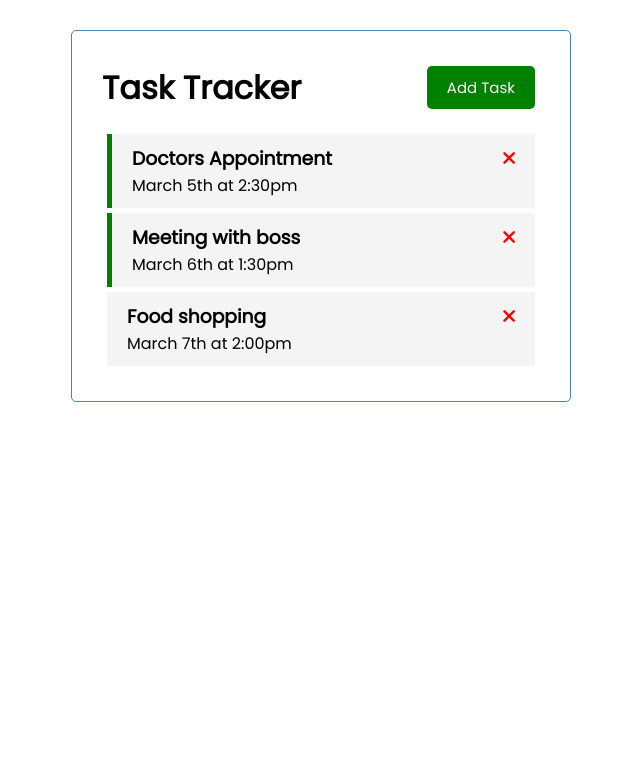
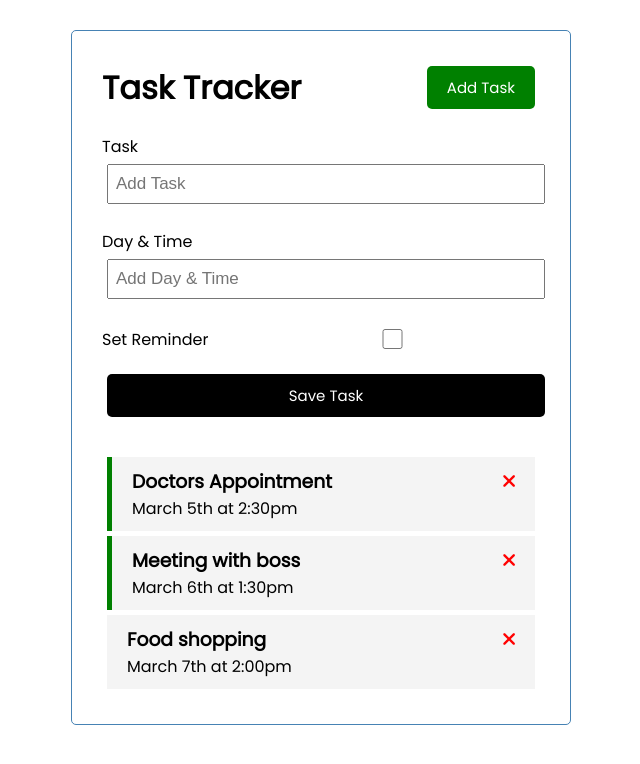
Before and after one commit to boydeptrai/vue-crash, a Vue app: page / in a window 1280 px wide. Shown: the top 764 px of the page, without its empty margins (319-959 px from the left). Built offline with nearby package versions, Linux system fonts and the light colour scheme.

Commit message:
add task components

```diff
--- a/src/App.vue
+++ b/src/App.vue
@@ -1,6 +1,7 @@
 <template>
   <div class="container">
     <Header title="Task Tracker" />
+    <AddTask @add-task="addTask" />
     <Tasks
       @toggle-reminder="toggleReminder"
       @delete-task="deleteTask"
@@ -12,12 +13,14 @@
 <script>
 import Header from "./components/Header.vue";
 import Tasks from "./components/Tasks.vue";
+import AddTask from "./components/AddTask.vue"
 export default {
   name: "App",
   components: {
     // eslint-disable-next-line vue/no-unused-components
     Header,
     Tasks,
+    AddTask
   },
   data() {
     return {
@@ -25,6 +28,9 @@
     };
   },
   methods: {
+    addTask(task) {
+      this.tasks = [...this.tasks,task]
+    },
     deleteTask(id) {
       if (confirm("Are you sure?")) {
         this.tasks = this.tasks.filter((task) => task.id !== id);
--- /dev/null
+++ b/src/components/AddTask.vue
@@ -0,0 +1,83 @@
+<template>
+     <form @submit="onSubmit" class="add-form">
+    <div class="form-control">
+      <label>Task</label>
+      <input v-model="text" type="text"  name="text" placeholder="Add Task" />
+    </div>
+    <div class="form-control">
+      <label>Day & Time</label>
+      <input
+        type="text"
+        name="day"
+        v-model="day"
+        placeholder="Add Day & Time"
+      />
+    </div>
+    <div class="form-control form-control-check">
+      <label>Set Reminder</label>
+      <input v-model="reminder" type="checkbox"  name="reminder" />
+    </div>
+
+    <input type="submit" value="Save Task" class="btn btn-block" />
+  </form>
+</template>
+<script>
+export default {
+    name: 'AddTask',
+    data() {
+        return {
+            text: '',
+            day:'',
+            reminder: false
+        }
+    },
+    methods: {
+        onSubmit(e) {
+            e.preventDefault();
+
+
+            if (!this.text) {
+                alert('Please add a task')
+                return
+            }
+            const newTask = {
+                text: this.text,
+                day: this.day,
+                reminder: this.reminder
+            }
+
+            this.$emit('add-task',newTask)
+        }
+    }
+}
+</script>
+<style scoped>
+.add-form {
+  margin-bottom: 40px;
+}
+.form-control {
+  margin: 20px 0;
+}
+.form-control label {
+  display: block;
+}
+.form-control input {
+  width: 100%;
+  height: 40px;
+  margin: 5px;
+  padding: 3px 7px;
+  font-size: 17px;
+}
+.form-control-check {
+  display: flex;
+  align-items: center;
+  justify-content: space-between;
+}
+.form-control-check label {
+  flex: 1;
+}
+.form-control-check input {
+  flex: 2;
+  height: 20px;
+}
+</style>
```
